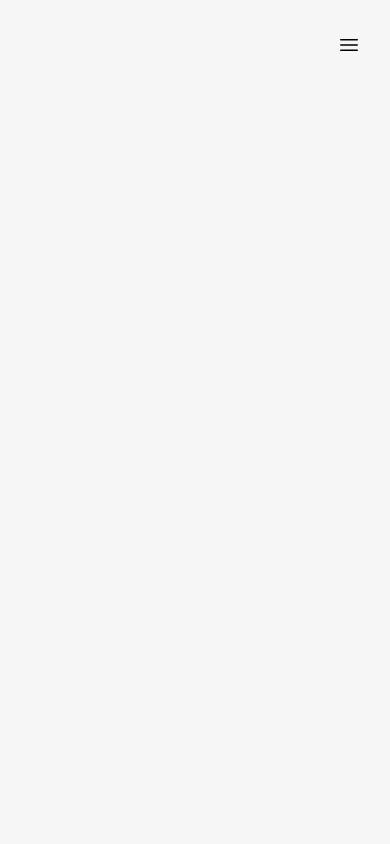
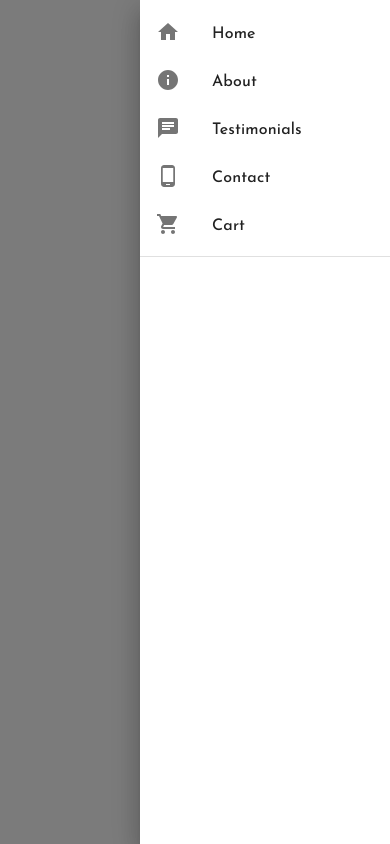
Before and after one commit to sasheeddev/simple-landing-page-using-react-js, a React (Create React App) app: page / in a window 390 px wide. Both pictures are taken after a click on the icon 348 px from the left and 45 px from the top of the page. Built offline with nearby package versions, Linux system fonts and the light colour scheme.

Commit message:
customize navbar for mobiles

```diff
--- a/src/Components/Navbar.js
+++ b/src/Components/Navbar.js
@@ -9,6 +9,15 @@ import ChatIcon from '@mui/icons-material/Chat';
 import LocalGroceryStoreIcon from '@mui/icons-material/LocalGroceryStore';
 import PhoneAndroidIcon from '@mui/icons-material/PhoneAndroid';
 import ShoppingCartIcon from '@mui/icons-material/ShoppingCart';
+//dont know what are bellow
+import Drawer from "@mui/material/Drawer";
+import Box from "@mui/material/Box";
+import List from "@mui/material/List";
+import ListItem from "@mui/material/ListItem";
+import ListItemButton from "@mui/material/ListItemButton";
+import ListItemIcon from "@mui/material/ListItemIcon";
+import ListItemText from "@mui/material/ListItemText";
+import Divider from "@mui/material/Divider";
 
 
 const Navbar = () => {
@@ -58,6 +67,29 @@ const Navbar = () => {
         <HiOutlineBars3 onClick={() => setOpenMenu(true)} />
       </div>
 
+      <Drawer open={openMenu} onClose={() => setOpenMenu(false)} anchor="right">
+        <Box
+          sx={{ width: 250 }}
+          role="presentation"
+          onClick={() => setOpenMenu(false)}
+          onKeyDown={() => setOpenMenu(false)}
+        >
+          <List>
+            {menuOptions.map((item) => (
+              <ListItem key={item.text} disablePadding>
+                <ListItemButton>
+                  <ListItemIcon>{item.icon}</ListItemIcon>
+                  <ListItemText primary={item.text} />
+                </ListItemButton>
+              </ListItem>
+            ))}
+          </List>
+          <Divider />
+        </Box>
+      </Drawer>
+
+
+
 
 
 
```
